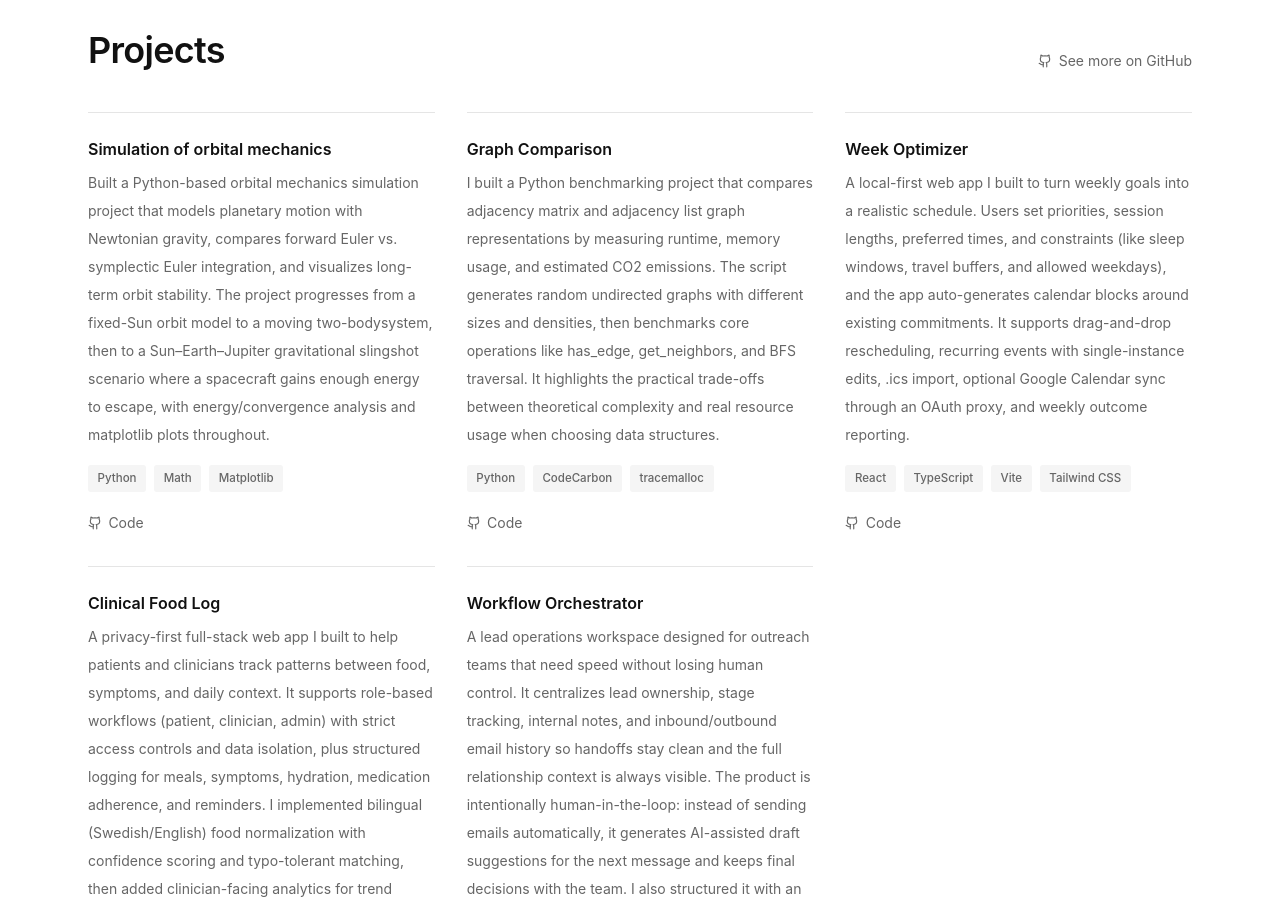
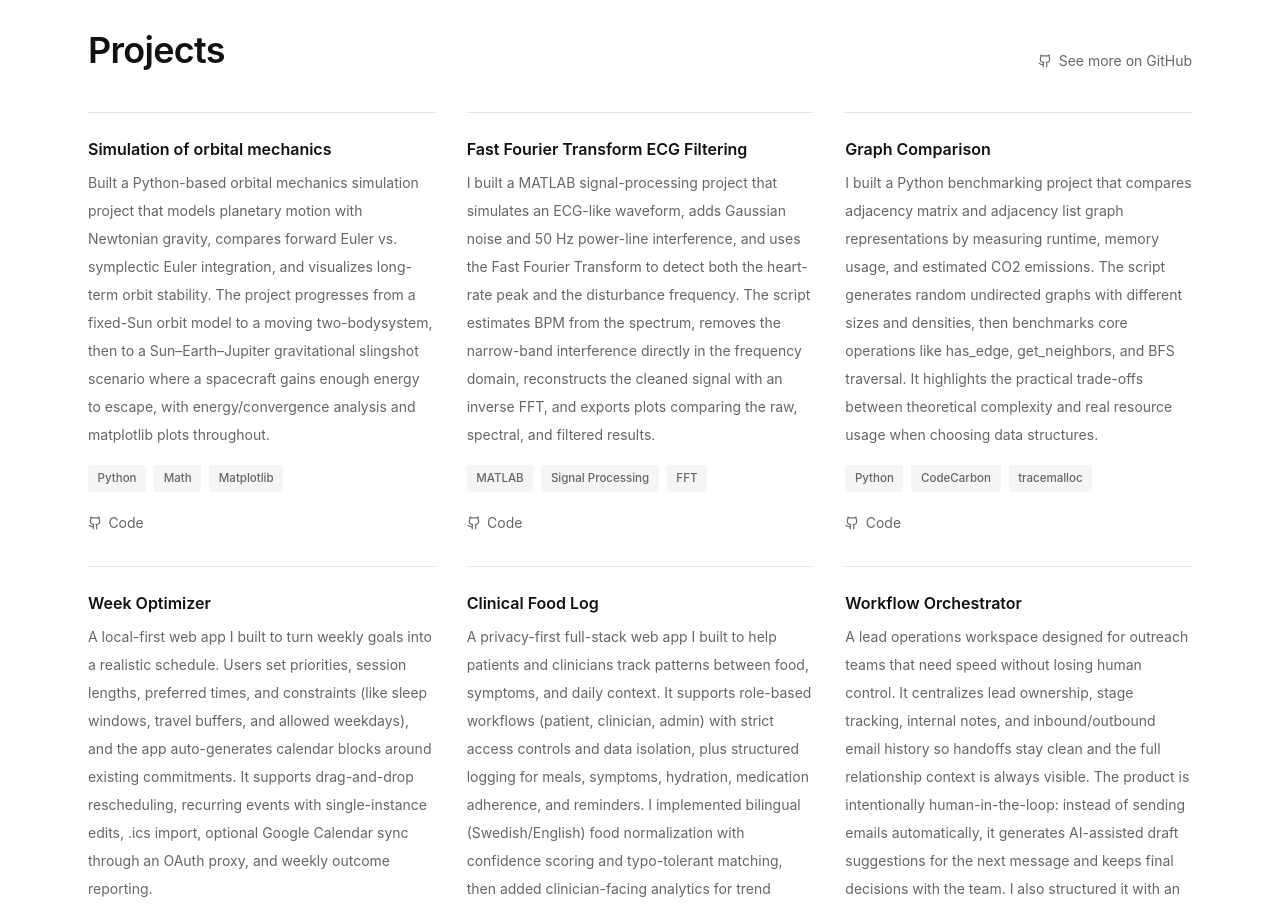
Before and after one commit to Addes4/Addes4.github.io, a Next.js app: page / in a window 1280 px wide. Shown: the part 940-1849 px from the top of the page. Built offline with nearby package versions, Linux system fonts and the light colour scheme.

Commit message:
FFT new project

```diff
--- a/data/projects.ts
+++ b/data/projects.ts
@@ -13,6 +13,13 @@ export const projects: Project[] = [
       'Built a Python-based orbital mechanics simulation project that models planetary motion with Newtonian gravity, compares forward Euler vs. symplectic Euler integration, and visualizes long-term orbit stability. The project progresses from a fixed-Sun orbit model to a moving two-bodysystem, then to a Sun–Earth–Jupiter gravitational slingshot scenario where a spacecraft gains enough energy to escape, with energy/convergence analysis and matplotlib plots throughout.',
     tech: ['Python', 'Math', 'Matplotlib'],
     github: 'https://github.com/Addes4/orbital_simulation',
+  },
+  {
+    title: 'Fast Fourier Transform ECG Filtering',
+    description:
+      'I built a MATLAB signal-processing project that simulates an ECG-like waveform, adds Gaussian noise and 50 Hz power-line interference, and uses the Fast Fourier Transform to detect both the heart-rate peak and the disturbance frequency. The script estimates BPM from the spectrum, removes the narrow-band interference directly in the frequency domain, reconstructs the cleaned signal with an inverse FFT, and exports plots comparing the raw, spectral, and filtered results.',
+    tech: ['MATLAB', 'Signal Processing', 'FFT'],
+    github: 'https://github.com/Addes4/Fast_Fourier_Transform',
   },
   {
     title: 'Graph Comparison',
```
